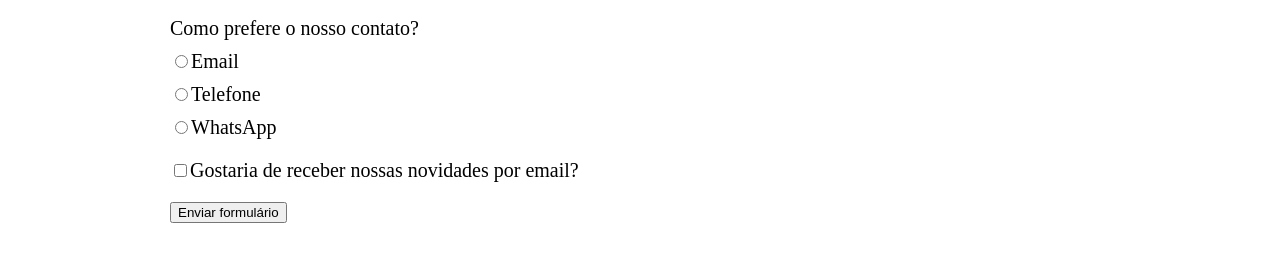
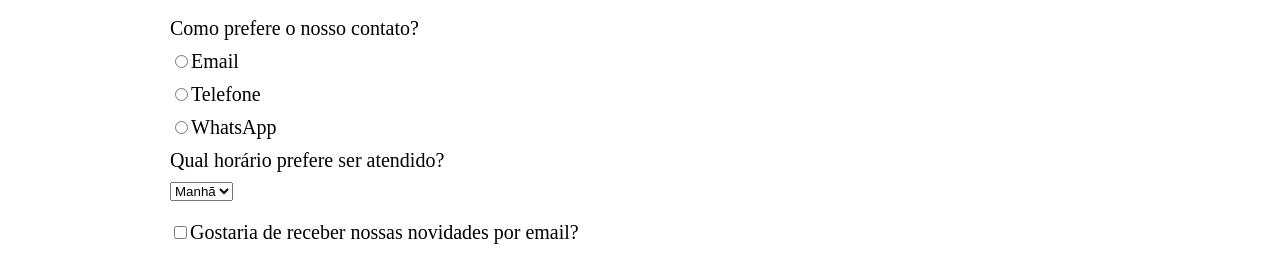
Before and after one commit to daniloprog/projeto_barbeariaAlura, a plain HTML site: page contatos.html in a window 1280 px wide. Shown: the part 873-1134 px from the top of the page. Drawn offline with Linux system fonts and the light colour scheme.

Commit message:
atualização

```diff
--- a/contatos.html
+++ b/contatos.html
@@ -52,6 +52,15 @@
 
                 </div>
 
+                <div>
+                    <p>Qual horário prefere ser atendido?</p>
+                    <select>
+                        <option>Manhã</option>
+                        <option>Tarde</option>
+                        <option>Noite</option>
+                    </select>
+                </div>
+
                 <label class="checkbox"><input type="checkbox">Gostaria de receber nossas novidades por email?</input></label>
 
                 <input type="submit" value="Enviar formulário">
```
